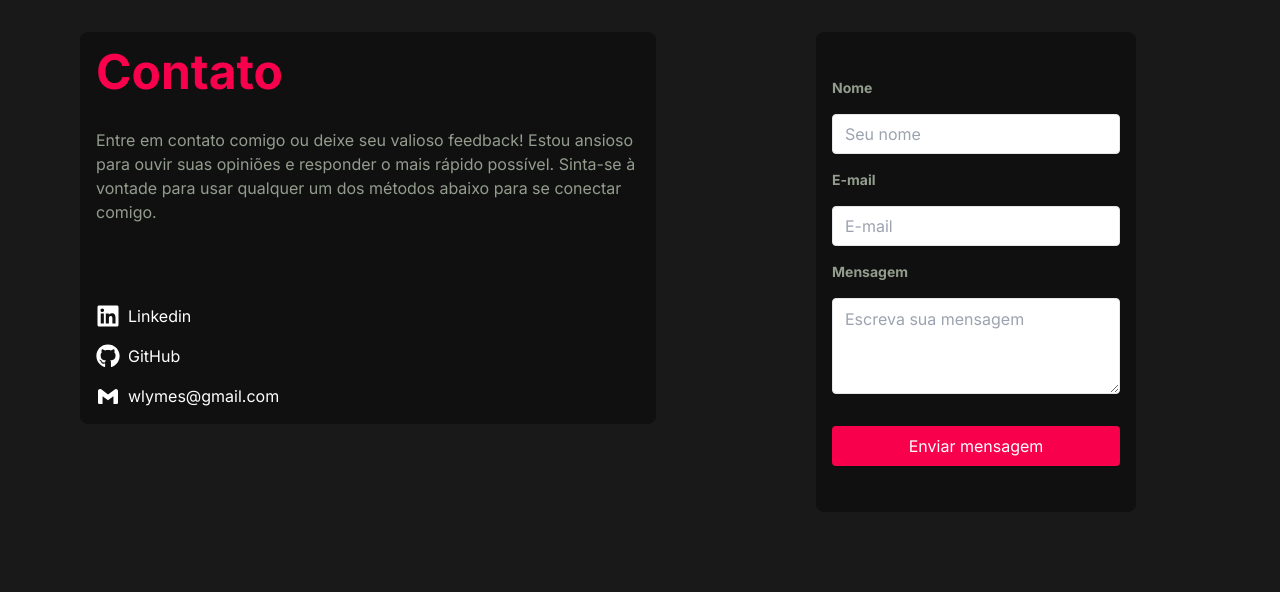
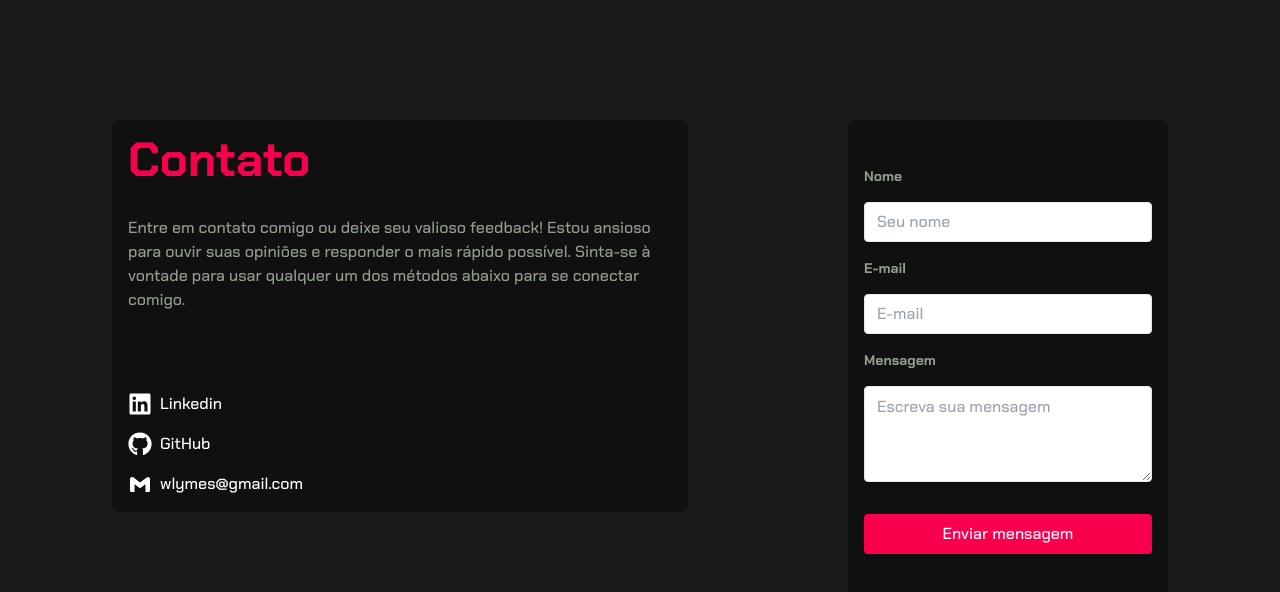
Before and after one commit to renovatt/willcode-contact, a Next.js app: page / in a window 1280 px wide. Shown: the top 592 px of the page. Built offline with nearby package versions, Linux system fonts and the light colour scheme.

Commit message:
feat: layout updated

```diff
--- a/src/app/layout.tsx
+++ b/src/app/layout.tsx
@@ -1,13 +1,14 @@
 import './globals.css'
 import type { Metadata } from 'next'
-import { Inter } from 'next/font/google'
+import { Chakra_Petch } from 'next/font/google'
+import { ToastifyProvider } from './components/ToastifyProvider'
+import { Container } from './components/Container'
 
-const inter = Inter({ subsets: ['latin'] })
-
-export const metadata: Metadata = {
-  title: 'Create Next App',
-  description: 'Generated by create next app',
-}
+const chakra_Petch = Chakra_Petch({
+  subsets: ['latin'],
+  weight: ['300', '500', '700'],
+  display: 'swap'
+})
 
 export default function RootLayout({
   children,
@@ -15,8 +16,14 @@ export default function RootLayout({
   children: React.ReactNode
 }) {
   return (
-    <html lang="en">
-      <body className={inter.className}>{children}</body>
+    <html lang='pt-br'>
+      <body className={chakra_Petch.className}>
+        <ToastifyProvider>
+          <Container>
+            {children}
+          </Container>
+        </ToastifyProvider>
+      </body>
     </html>
   )
 }
```
